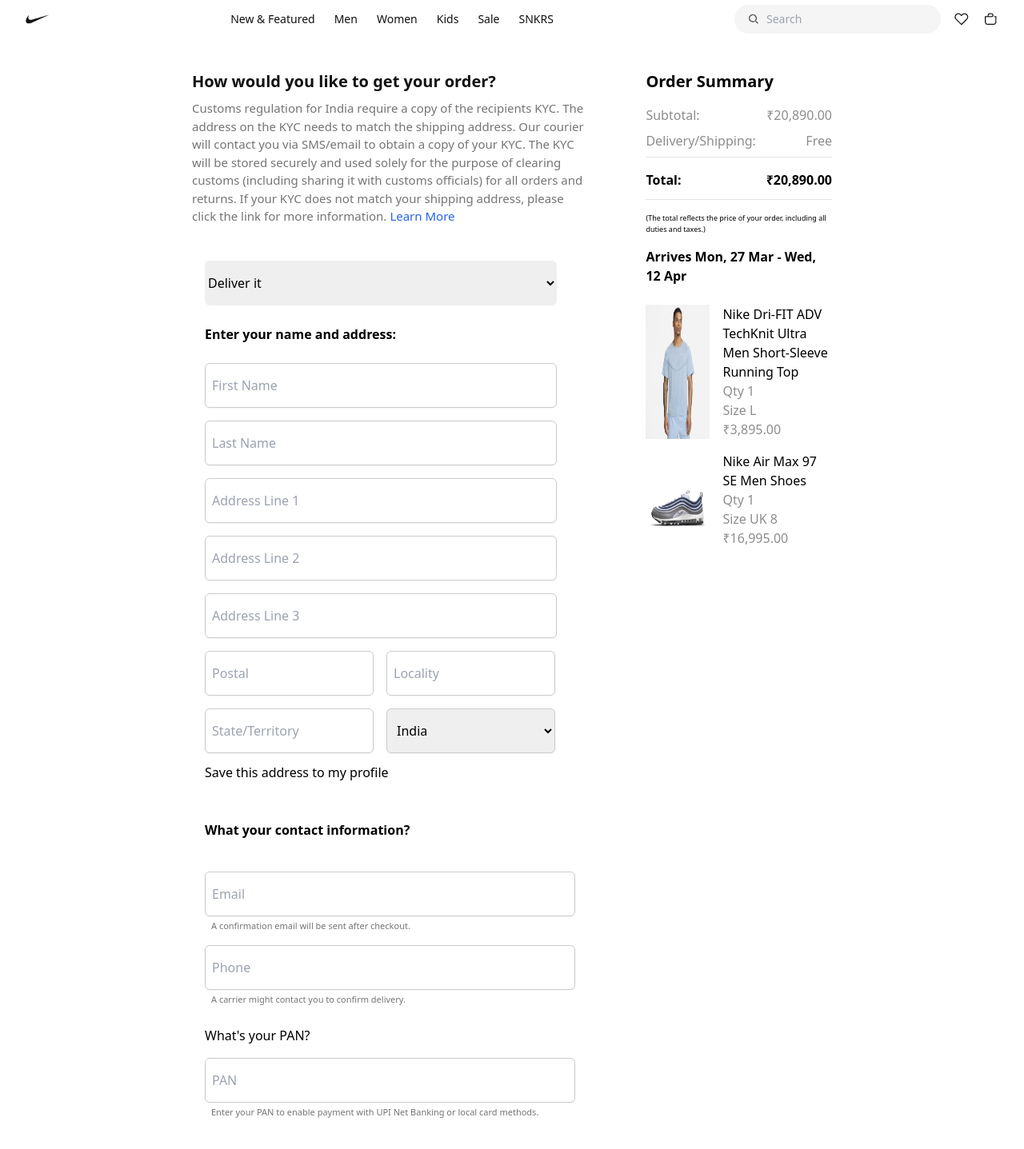
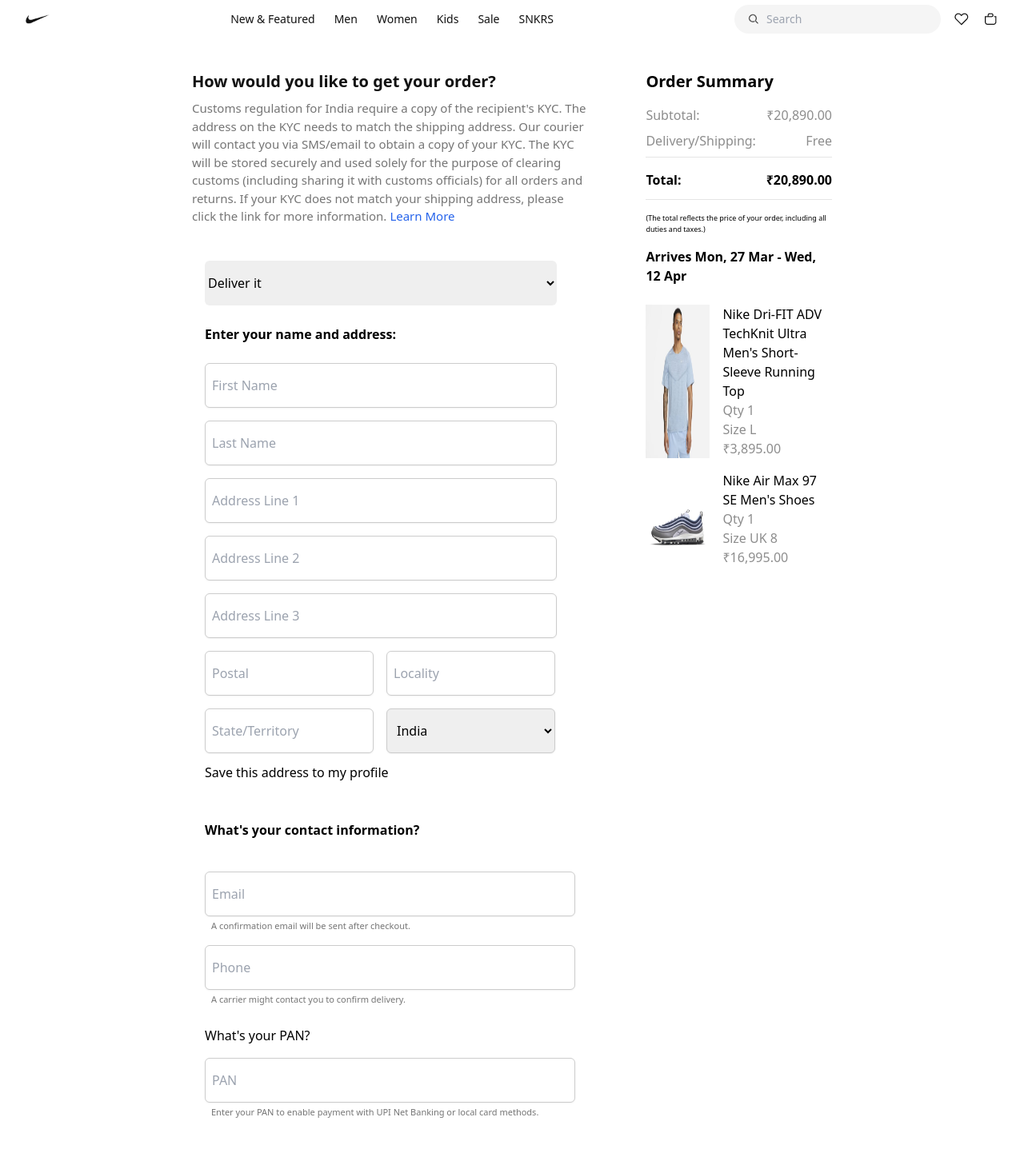
Before and after one commit to BakhtawarAbbasi/hackathon-ecommerce, a Next.js app: page /CheckOut in a window 1280 px wide. Shown: the top 1437 px of the page at 80% size. Built offline with nearby package versions, Linux system fonts and the light colour scheme.

Commit message:
hackathon

```diff
--- a/app/components/CheckOut.tsx
+++ b/app/components/CheckOut.tsx
@@ -9,7 +9,7 @@
         <div>
           <h2 className="text-xl text-[#111111] font-bold mb-2">How would you like to get your order?</h2>
           <p className='text-[#757575] text-[15px]'>
-            Customs regulation for India require a copy of the recipients KYC. The address on the KYC needs to match the shipping address. Our courier will contact you via SMS/email to obtain a copy of your KYC. The KYC will be stored securely and used solely for the purpose of clearing customs (including sharing it with customs officials) for all orders and returns. If your KYC does not match your shipping address, please click the link for more information.
+            Customs regulation for India require a copy of the recipient&apos;s KYC. The address on the KYC needs to match the shipping address. Our courier will contact you via SMS/email to obtain a copy of your KYC. The KYC will be stored securely and used solely for the purpose of clearing customs (including sharing it with customs officials) for all orders and returns. If your KYC does not match your shipping address, please click the link for more information.
             <a href="#" className="text-blue-600 ml-1">Learn More</a>
           </p>
         </div>
@@ -42,14 +42,14 @@
             <p className='mt-3'>Save this address to my profile</p>
           </div>
           <div>
-            <h1 className='font-bold py-6'>What your contact information?</h1>
+            <h1 className='font-bold py-6'>What&apos;s your contact information?</h1>
             <input className="mt-4 block h-[56px] border border-[#CCCCCC] p-2 w-full rounded-md shadow-sm" type="text" placeholder='Email'/>
             <p className='text-[#757575] text-[11px] pl-2 mt-1'>A confirmation email will be sent after checkout.</p>
             <input className="mt-4 block h-[56px] border border-[#CCCCCC] p-2 w-full rounded-md shadow-sm" type="text" placeholder='Phone'/>
             <p className='text-[#757575] text-[11px] pl-2 mt-1'>A carrier might contact you to confirm delivery.</p>
           </div>
           <div>
-            <h1>What's your PAN?</h1>
+            <h1>What&apos;s your PAN?</h1>
             <input className="mt-4 block h-[56px] border border-[#CCCCCC] p-2 w-full rounded-md shadow-sm" type="text" placeholder='PAN'/>
             <p className='text-[#757575] text-[11px] pl-2 mt-1'>Enter your PAN to enable payment with UPI Net Banking or local card methods.</p>
           </div>
@@ -93,18 +93,18 @@
 
         {/* Images and Text */}
         <div className="flex mt-6">
-          <Image src="/checkout1.png" width={80} height={80} alt="Nike Dri-FIT ADV TechKnit Ultra Men's Short-Sleeve Running Top" className="mr-4"/>
+          <Image src="/checkout1.png" width={80} height={80} alt="Nike Dri-FIT ADV TechKnit Ultra Men&apos;s Short-Sleeve Running Top" className="mr-4"/>
           <div>
-            <p>Nike Dri-FIT ADV TechKnit Ultra Men Short-Sleeve Running Top</p>
+            <p>Nike Dri-FIT ADV TechKnit Ultra Men&apos;s Short-Sleeve Running Top</p>
             <p className='text-[#8D8D8D]'>Qty 1</p>
             <p className='text-[#8D8D8D]'>Size L</p>
             <p className='text-[#8D8D8D]'>₹3,895.00</p>
           </div>
         </div>
         <div className="flex mt-4">
-          <Image src="/checkout2.png" width={80} height={80} alt="Nike Air Max 97 SE Men's Shoes" className="mr-4"/>
+          <Image src="/checkout2.png" width={80} height={80} alt="Nike Air Max 97 SE Men&apos;s Shoes" className="mr-4"/>
           <div>
-            <p>Nike Air Max 97 SE Men Shoes</p>
+            <p>Nike Air Max 97 SE Men&apos;s Shoes</p>
             <p className='text-[#8D8D8D]'>Qty 1</p>
             <p className='text-[#8D8D8D]'>Size UK 8</p>
             <p className='text-[#8D8D8D]'>₹16,995.00</p>
```
